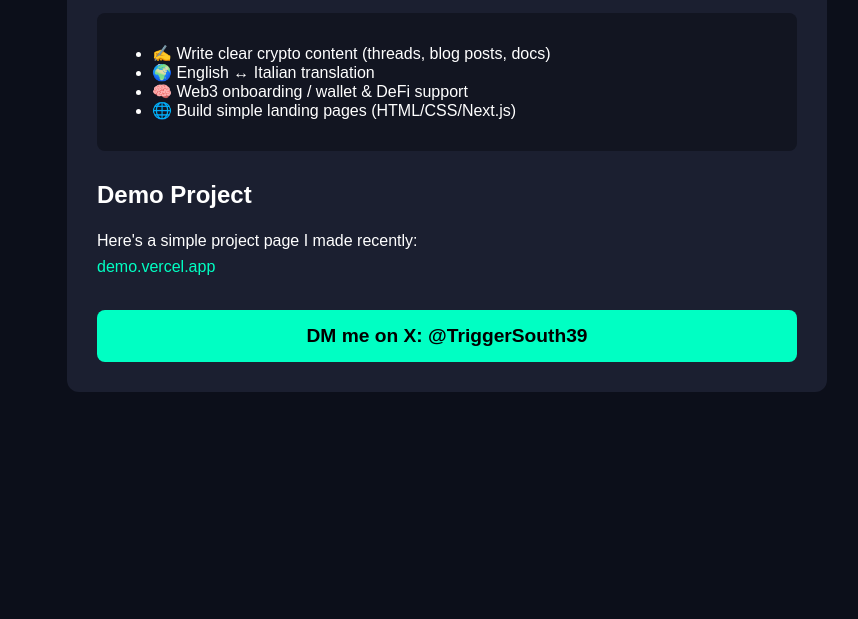
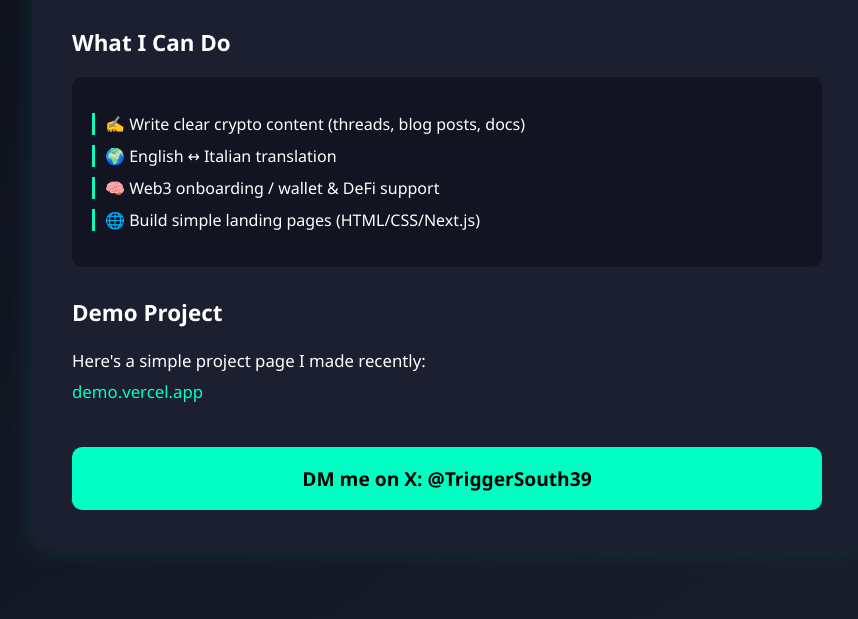
Before and after one commit to TriggerSouth39/Trigger, a plain HTML site: page index.html in a window 1280 px wide. Shown: the part 261-880 px from the top of the page, without its empty margins (193-1051 px from the left). Before the commit the page ends 800 px from the top, so only its background shows below. Drawn offline with Linux system fonts and the light colour scheme.

Commit message:
Update index.html

```diff
--- a/index.html
+++ b/index.html
@@ -6,53 +6,76 @@
   <title>Web3 Builder for Hire</title>
   <style>
     body {
-      font-family: Arial, sans-serif;
-      background-color: #0c0f1a;
+      font-family: 'Segoe UI', Tahoma, Geneva, Verdana, sans-serif;
+      background: linear-gradient(145deg, #0c0f1a, #1a1e2d);
       color: #ffffff;
       margin: 0;
       padding: 40px;
+      display: flex;
+      justify-content: center;
+      align-items: center;
+      min-height: 100vh;
     }
     .container {
-      max-width: 700px;
-      margin: auto;
+      max-width: 750px;
       background-color: #1b1f30;
-      padding: 30px;
-      border-radius: 12px;
+      padding: 40px;
+      border-radius: 16px;
+      box-shadow: 0 0 30px rgba(0, 255, 195, 0.1);
     }
     h1 {
       color: #00ffc3;
       margin-bottom: 10px;
+      font-size: 2.2em;
     }
     h2 {
       margin-top: 30px;
       color: #ffffff;
+      font-size: 1.4em;
     }
     p {
-      line-height: 1.6;
+      line-height: 1.8;
+      font-size: 1.05em;
     }
     .skills {
       background-color: #121521;
-      padding: 15px;
-      border-radius: 8px;
+      padding: 20px;
+      border-radius: 10px;
       margin-top: 15px;
     }
+    .skills ul {
+      list-style-type: none;
+      padding: 0;
+    }
+    .skills li {
+      margin: 10px 0;
+      padding-left: 10px;
+      border-left: 3px solid #00ffc3;
+    }
     .cta {
-      margin-top: 30px;
+      margin-top: 40px;
       background-color: #00ffc3;
       color: #000000;
       text-align: center;
-      padding: 15px;
-      border-radius: 8px;
+      padding: 18px;
+      border-radius: 10px;
       font-weight: bold;
       font-size: 1.2em;
+      transition: background-color 0.3s ease;
     }
     .cta a {
       color: #000000;
       text-decoration: none;
     }
+    .cta:hover {
+      background-color: #00ddb0;
+    }
     a {
       color: #00ffc3;
       text-decoration: none;
+    }
+    a:hover {
+      text-decoration: underline;
     }
   </style>
 </head>
```
